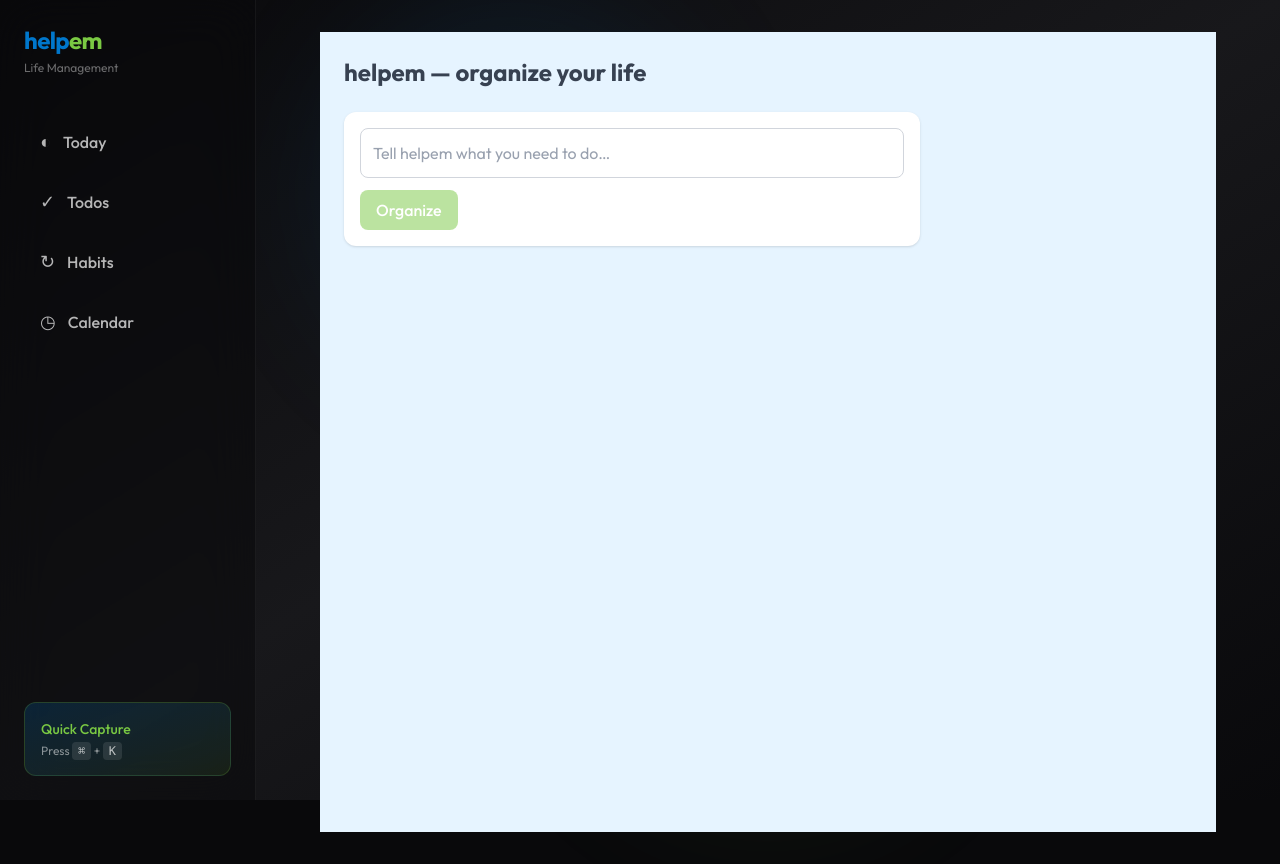
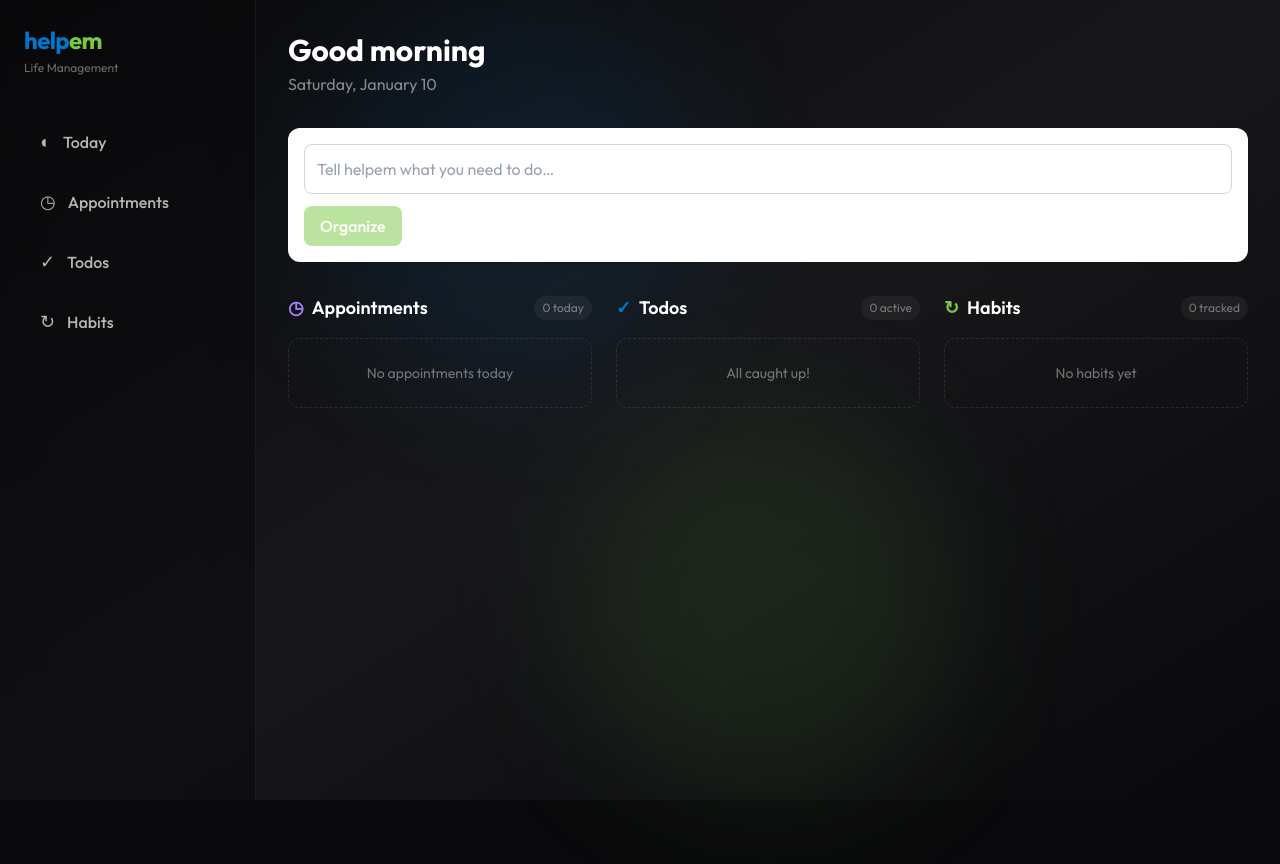
Before and after one commit to bsimkins11-personal/helpem_poc, a Next.js app: page / in a window 1280 px wide. After the commit the page ends 800 px from the top, so only its background shows below. Built offline with nearby package versions, Linux system fonts and the light colour scheme.

Commit message:
feat: redesign Today as dashboard with 3-column layout

```diff
--- a/src/app/layout.tsx
+++ b/src/app/layout.tsx
@@ -17,9 +17,9 @@ export const metadata: Metadata = {
 
 const navItems = [
   { href: '/', label: 'Today', icon: '◐' },
+  { href: '/appointments', label: 'Appointments', icon: '◷' },
   { href: '/todos', label: 'Todos', icon: '✓' },
   { href: '/habits', label: 'Habits', icon: '↻' },
-  { href: '/appointments', label: 'Calendar', icon: '◷' },
 ];
 
 export default function RootLayout({
@@ -63,24 +63,11 @@ export default function RootLayout({
                     </Link>
                   ))}
                 </nav>
-
-                <div className="absolute bottom-6 left-6 right-6">
-                  <div className="p-4 bg-gradient-to-br from-[#0077CC]/20 to-[#7AC943]/10
-                                  rounded-xl border border-[#7AC943]/20">
-                    <p className="text-sm font-medium text-[#7AC943]">Quick Capture</p>
-                    <p className="text-xs text-white/50 mt-1">
-                      Press{' '}
-                      <kbd className="px-1.5 py-0.5 bg-white/10 rounded text-white/70">⌘</kbd>
-                      {' + '}
-                      <kbd className="px-1.5 py-0.5 bg-white/10 rounded text-white/70">K</kbd>
-                    </p>
-                  </div>
-                </div>
               </aside>
 
               {/* Main content */}
               <main className="flex-1 ml-64 p-8">
-                <div className="max-w-4xl mx-auto">{children}</div>
+                <div className="max-w-5xl mx-auto">{children}</div>
               </main>
             </div>
           </ReminderProvider>
--- a/src/app/page.tsx
+++ b/src/app/page.tsx
@@ -1,15 +1,133 @@
+"use client";
+
 import CaptureInput from "@/components/CaptureInput";
+import { TodoCard } from "@/components/TodoCard";
+import { HabitCard } from "@/components/HabitCard";
+import { AppointmentCard } from "@/components/AppointmentCard";
+import { useLife } from "@/state/LifeStore";
 
-export default function Home() {
+export default function TodayPage() {
+  const { todos, habits, appointments } = useLife();
+
+  // Get today's date range
+  const today = new Date();
+  today.setHours(0, 0, 0, 0);
+  const tomorrow = new Date(today);
+  tomorrow.setDate(tomorrow.getDate() + 1);
+
+  // Filter today's appointments
+  const todayAppointments = appointments
+    .filter((apt) => {
+      const aptDate = new Date(apt.datetime);
+      return aptDate >= today && aptDate < tomorrow;
+    })
+    .sort((a, b) => new Date(a.datetime).getTime() - new Date(b.datetime).getTime());
+
+  // Active todos (not completed)
+  const activeTodos = todos.filter((todo) => !todo.completedAt);
+
+  // Format greeting
+  const greeting = () => {
+    const hour = new Date().getHours();
+    if (hour < 12) return "Good morning";
+    if (hour < 17) return "Good afternoon";
+    return "Good evening";
+  };
+
+  const formattedDate = new Date().toLocaleDateString("en-US", {
+    weekday: "long",
+    month: "long",
+    day: "numeric",
+  });
+
   return (
-    <main className="p-6 bg-brandBlueLight min-h-screen">
-      <h1 className="text-2xl font-bold text-brandText">
-        helpem — organize your life
-      </h1>
+    <div className="space-y-8">
+      {/* Header */}
+      <div>
+        <h1 className="text-3xl font-bold">{greeting()}</h1>
+        <p className="text-white/50 mt-1">{formattedDate}</p>
+      </div>
 
-      <div className="mt-6 max-w-xl">
-        <CaptureInput />
+      {/* Capture Input */}
+      <CaptureInput />
+
+      {/* Dashboard Grid */}
+      <div className="grid grid-cols-1 lg:grid-cols-3 gap-6">
+        {/* Appointments Column */}
+        <div className="space-y-4">
+          <div className="flex items-center justify-between">
+            <h2 className="text-lg font-semibold flex items-center gap-2">
+              <span className="text-violet-400">◷</span>
+              Appointments
+            </h2>
+            <span className="text-xs text-white/40 bg-white/5 px-2 py-1 rounded-full">
+              {todayAppointments.length} today
+            </span>
+          </div>
+
+          <div className="space-y-3">
+            {todayAppointments.length > 0 ? (
+              todayAppointments.map((apt) => (
+                <AppointmentCard key={apt.id} appointment={apt} />
+              ))
+            ) : (
+              <div className="p-6 text-center border border-dashed border-white/10 rounded-xl">
+                <p className="text-white/40 text-sm">No appointments today</p>
+              </div>
+            )}
+          </div>
+        </div>
+
+        {/* Todos Column */}
+        <div className="space-y-4">
+          <div className="flex items-center justify-between">
+            <h2 className="text-lg font-semibold flex items-center gap-2">
+              <span className="text-[#0077CC]">✓</span>
+              Todos
+            </h2>
+            <span className="text-xs text-white/40 bg-white/5 px-2 py-1 rounded-full">
+              {activeTodos.length} active
+            </span>
+          </div>
+
+          <div className="space-y-3">
+            {activeTodos.length > 0 ? (
+              activeTodos.map((todo) => (
+                <TodoCard key={todo.id} todo={todo} />
+              ))
+            ) : (
+              <div className="p-6 text-center border border-dashed border-white/10 rounded-xl">
+                <p className="text-white/40 text-sm">All caught up!</p>
+              </div>
+            )}
+          </div>
+        </div>
+
+        {/* Habits Column */}
+        <div className="space-y-4">
+          <div className="flex items-center justify-between">
+            <h2 className="text-lg font-semibold flex items-center gap-2">
+              <span className="text-[#7AC943]">↻</span>
+              Habits
+            </h2>
+            <span className="text-xs text-white/40 bg-white/5 px-2 py-1 rounded-full">
+              {habits.length} tracked
+            </span>
+          </div>
+
+          <div className="space-y-3">
+            {habits.length > 0 ? (
+              habits.map((habit) => (
+                <HabitCard key={habit.id} habit={habit} />
+              ))
+            ) : (
+              <div className="p-6 text-center border border-dashed border-white/10 rounded-xl">
+                <p className="text-white/40 text-sm">No habits yet</p>
+              </div>
+            )}
+          </div>
+        </div>
       </div>
-    </main>
+    </div>
   );
 }
```
